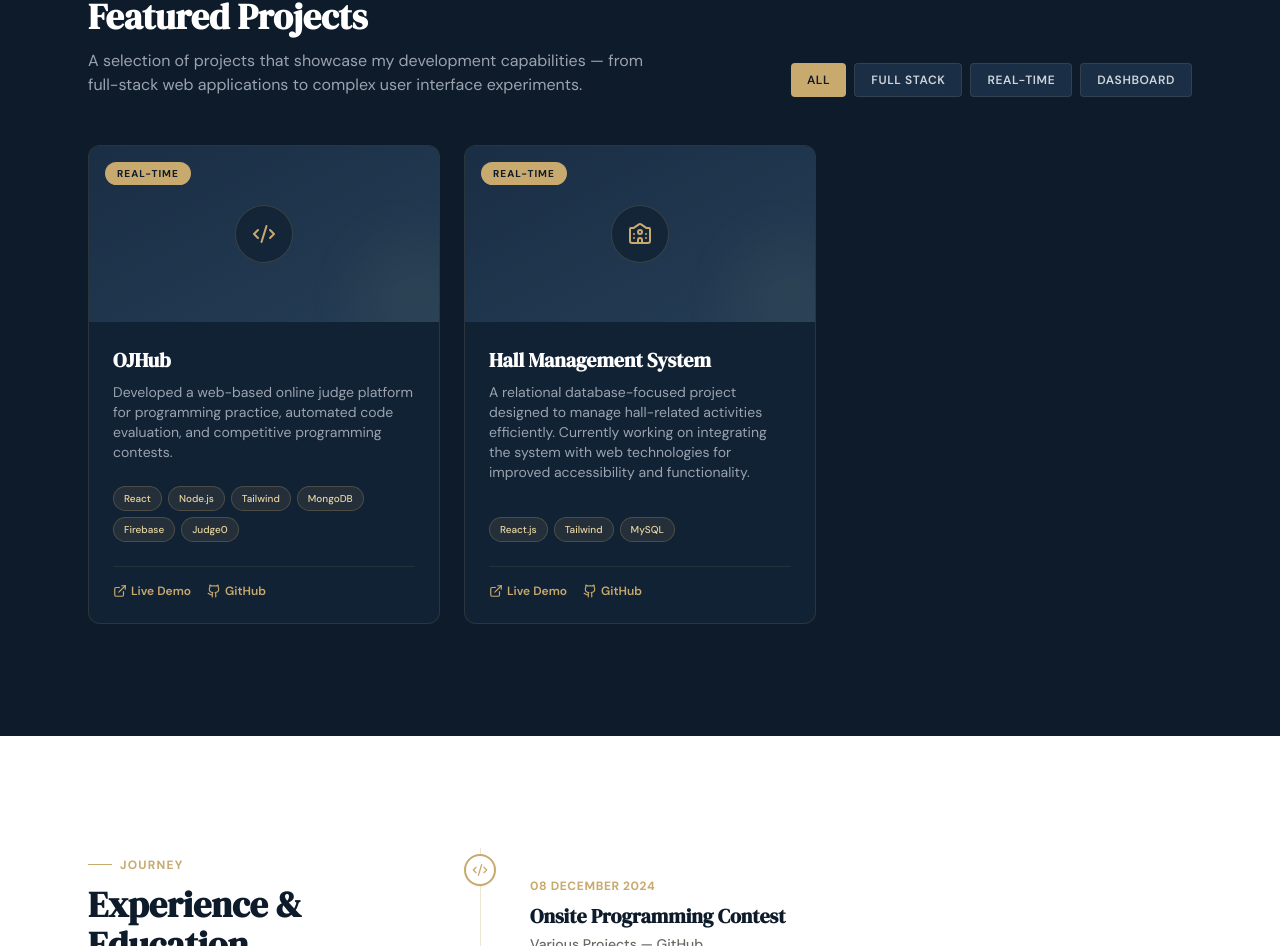
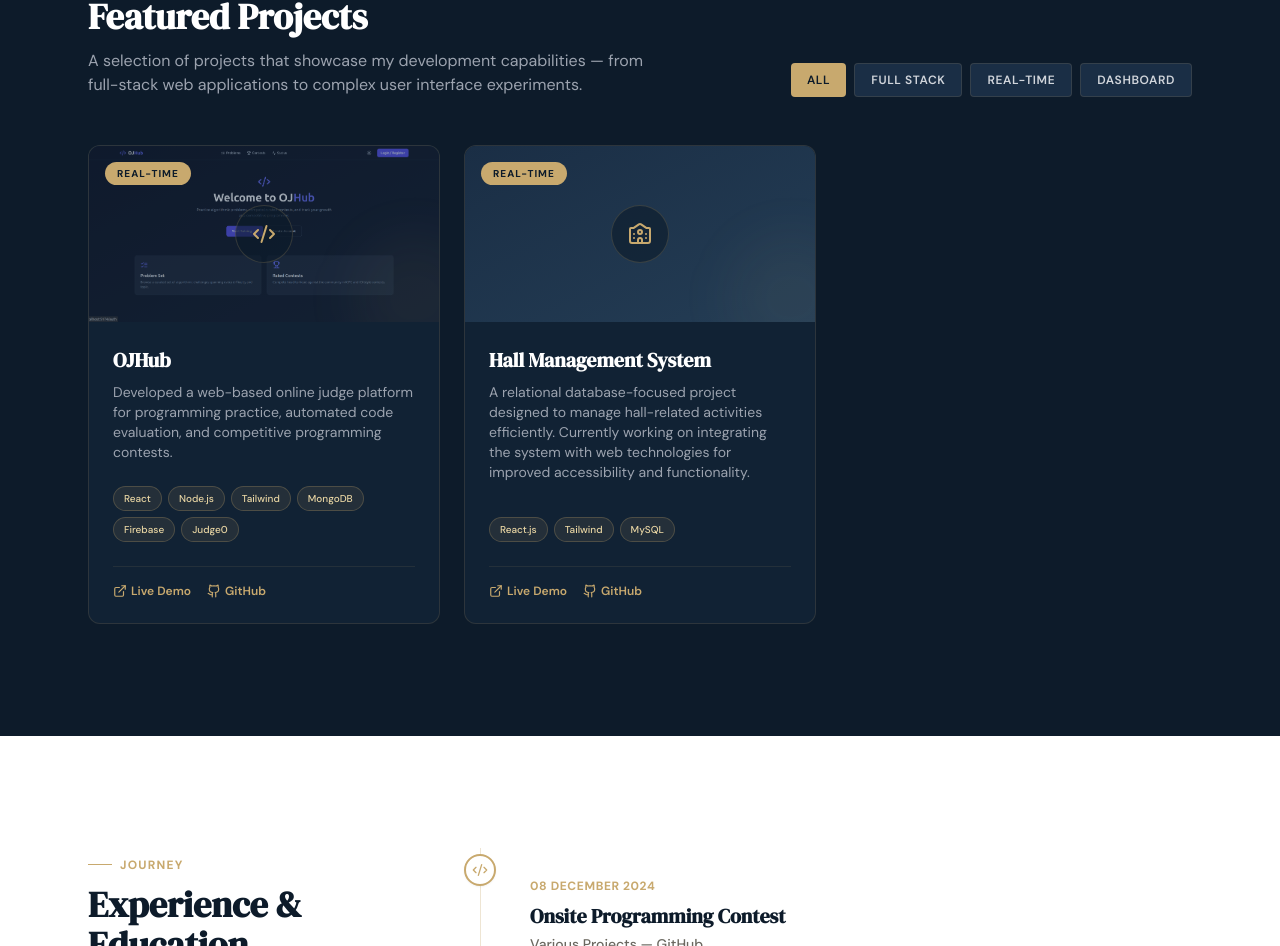
Before and after one commit to Jabir-Ahmed-43/Portfolio, a React (Vite) app: page / in a window 1280 px wide. Shown: the part 2364-3310 px from the top of the page. Built offline with nearby package versions, Linux system fonts and the light colour scheme.

Commit message:
OJHub image added

```diff
--- a/index.html
+++ b/index.html
@@ -1,14 +1,19 @@
 <!doctype html>
 <html lang="en">
+
 <head>
   <meta charset="UTF-8" />
-    <link rel="icon" type="image/svg+xml" href="/favicon.svg" />
+  <link rel="icon" type="image/svg+xml" href="/IMG_4366_Solid_BG_sqaure.jpg" />
+  <!-- <img src="/IMG_4366_Solid_BG_sqaure.jpg" alt=""> -->
   <meta name="viewport" content="width=device-width, initial-scale=1.0" />
-    <meta name="description" content="Portfolio of Jabir Ahmed, a CSE Undergraduate and Web Developer building thoughtful, performant web experiences." />
+  <meta name="description"
+    content="Portfolio of Jabir Ahmed, a CSE Undergraduate and Web Developer building thoughtful, performant web experiences." />
   <title>Jabir Ahmed — Portfolio</title>
 </head>
+
 <body>
   <div id="root"></div>
   <script type="module" src="/src/main.jsx"></script>
 </body>
+
 </html>
--- a/src/components/Projects.jsx
+++ b/src/components/Projects.jsx
@@ -12,7 +12,7 @@ export const Projects = () => {
       title: "OJHub",
       category: "Real-time",
       tag: "Real-time",
-      image: "/ojhub-landing-page.png",
+      image: "/images/ojhub-landing-page.png",
       icon: <Code2 size={24} className="text-accent" />,
       description:
         "Developed a web-based online judge platform for programming practice, automated code evaluation, and competitive programming contests.",
@@ -96,16 +96,20 @@ export const Projects = () => {
               className="group flex flex-col bg-navy-mid/40 border border-accent/15 rounded-custom-lg overflow-hidden hover:border-accent/50 hover:-translate-y-1.5 transition-all duration-300"
             >
               <div className="h-44 bg-gradient-to-br from-navy-mid to-navy-light flex items-center justify-center relative overflow-hidden">
-                <div className="absolute inset-0 bg-accent/5 opacity-0 group-hover:opacity-100 transition-opacity duration-300">
-                  <img src={project.image} alt="" />
-                </div>
+                {project.image && (
+                  <img
+                    src={project.image}
+                    alt={project.title}
+                    className="absolute inset-0 w-full h-full object-cover opacity-60 group-hover:scale-105 transition-transform duration-300"
+                  />
+                )}
                 <div className="absolute -bottom-10 -right-10 w-32 h-32 bg-accent/5 rounded-full blur-xl group-hover:bg-accent/10 transition-colors"></div>
 
-                <div className="p-4 rounded-full bg-navy/60 border border-accent/20 transition-transform duration-300 group-hover:scale-110">
+                <div className="relative z-10 p-4 rounded-full bg-navy/60 border border-accent/20 transition-transform duration-300 group-hover:scale-110">
                   {project.icon}
                 </div>
 
-                <span className="absolute top-4 left-4 bg-accent text-navy text-[10px] font-bold tracking-widest uppercase px-3 py-1 rounded-full">
+                <span className="absolute top-4 left-4 z-10 bg-accent text-navy text-[10px] font-bold tracking-widest uppercase px-3 py-1 rounded-full">
                   {project.tag}
                 </span>
               </div>
```
Lines whose indentation alone changed are shown as unchanged.
